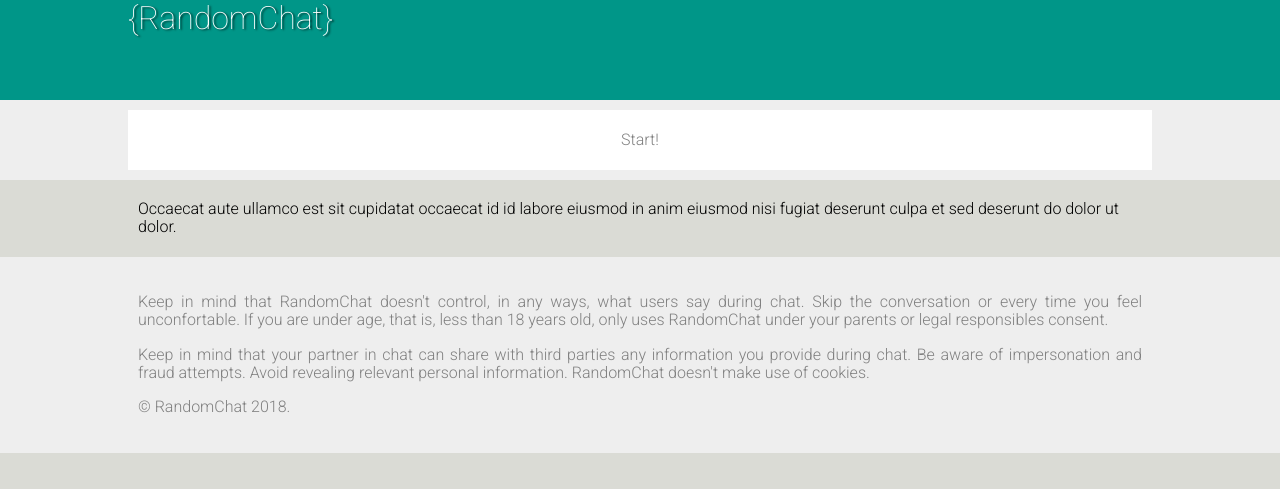
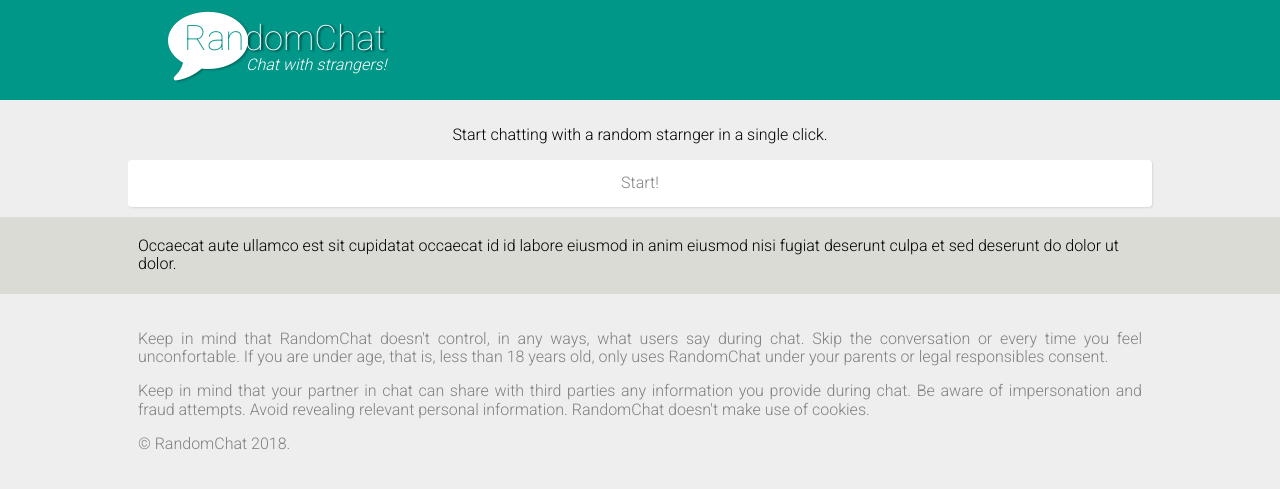
Before and after one commit to matheus-crivellari/randomchat, a Flask app: page / in a window 1280 px wide. Shown: the top 489 px of the page. Run offline with Flask 2, Linux system fonts and the light colour scheme; some libraries are stand-ins or nearby versions.

Commit message:
Updated home and home scss.

```diff
--- a/assets/sass/home.scss
+++ b/assets/sass/home.scss
@@ -21,10 +21,31 @@
 			height: 100%;
 
 			h1{
-				margin-top: 0;
+				position: absolute;
+				margin: 19px 0 0 56px;
 				font-weight: 100;
 				color: white;
 				text-shadow: 2px 1px 2px #002925;
+				font-size: 35px;
+
+				>span{
+					color: $header_bgc;
+					text-shadow: none;
+				}
+			}
+
+			i.fa-comment{
+				position: absolute;
+				color: white;
+				margin: 0 0 0 40px;
+				text-shadow: 2px 1px 2px rgba(0, 41, 37, 0.38);
+			}
+
+			p{
+				position: absolute;
+				margin: 56px 0 0 118px;
+				color: white;
+				font-style: italic;
 			}
 		}
 	}
@@ -59,7 +80,6 @@
 
 	nav{
 		width: 100%;
-		height: 80px;
 		margin: 0;
 		background-color: $nav_bgc;
 		box-sizing: border-box;
@@ -68,6 +88,9 @@
 		button{
 			width: 100%;
 			height: 100%;
+			padding: 14px;
+			border-radius: 4px;
+			box-shadow: 1px 1px 2px 0px rgba(0, 0, 0, 0.1);
 
 			outline: none;
 			border: none;
--- a/static/css/home.css
+++ b/static/css/home.css
@@ -19,10 +19,25 @@
       width: 100%;
       height: 100%; }
       html header > div h1, body header > div h1 {
-        margin-top: 0;
+        position: absolute;
+        margin: 19px 0 0 56px;
         font-weight: 100;
         color: white;
-        text-shadow: 2px 1px 2px #002925; }
+        text-shadow: 2px 1px 2px #002925;
+        font-size: 35px; }
+        html header > div h1 > span, body header > div h1 > span {
+          color: #009688;
+          text-shadow: none; }
+      html header > div i.fa-comment, body header > div i.fa-comment {
+        position: absolute;
+        color: white;
+        margin: 0 0 0 40px;
+        text-shadow: 2px 1px 2px rgba(0, 41, 37, 0.38); }
+      html header > div p, body header > div p {
+        position: absolute;
+        margin: 56px 0 0 118px;
+        color: white;
+        font-style: italic; }
   html main, body main {
     widht: 100%;
     padding: 10px; }
@@ -45,7 +60,6 @@
       padding: 10px; }
   html nav, body nav {
     width: 100%;
-    height: 80px;
     margin: 0;
     background-color: #eeeeee;
     box-sizing: border-box;
@@ -53,6 +67,9 @@
     html nav button, body nav button {
       width: 100%;
       height: 100%;
+      padding: 14px;
+      border-radius: 4px;
+      box-shadow: 1px 1px 2px 0px rgba(0, 0, 0, 0.1);
       outline: none;
       border: none;
       background-color: white;
--- a/templates/home/index.html
+++ b/templates/home/index.html
@@ -23,10 +23,13 @@
 
 	<header>
 		<div>
-			<h1>{RandomChat}</h1>
+			<i class="fa fa-comment fa-5x"></i>
+			<h1><span>Ran</span>domChat</h1>
+			<p>Chat with strangers!</p>
 		</div>
 	</header>
 	<nav>
+		<p>Start chatting with a random starnger in a single click.</p>
 		<a href="/chat"><button>Start!</button></a>
 	</nav>
 	<main>
```
